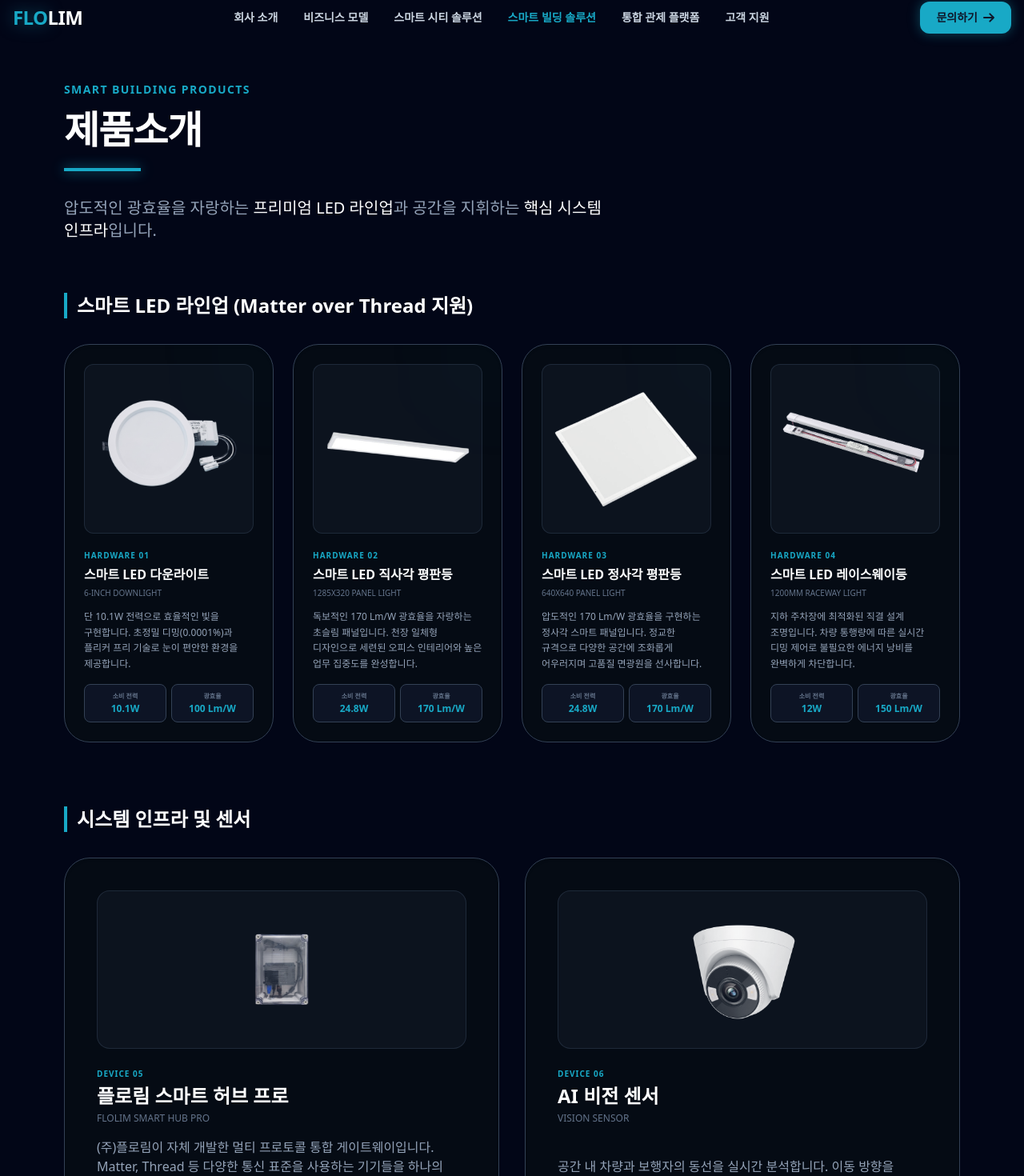
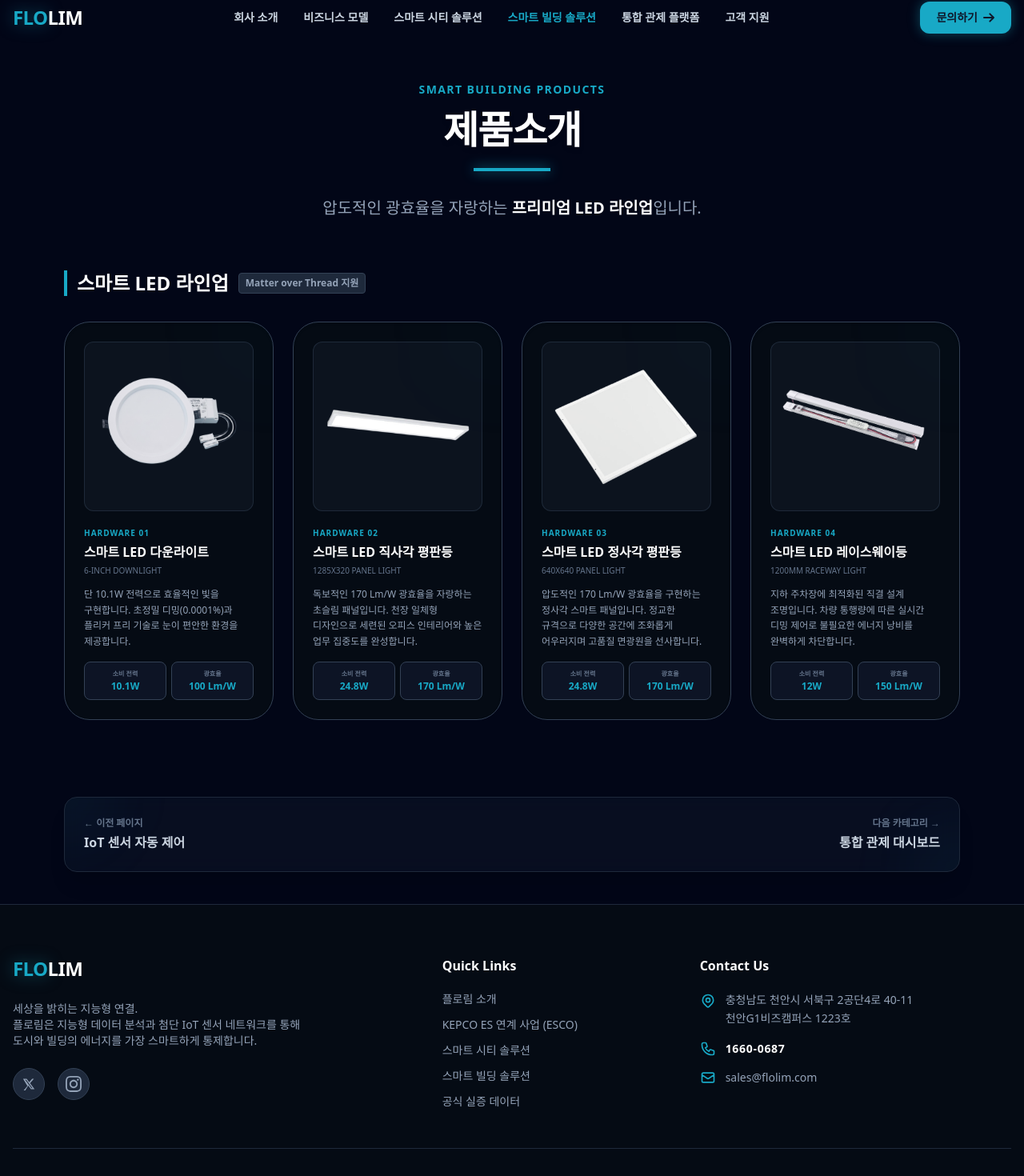
Before and after one commit to flolim-mj54/flolim-website, a React (Vite) app: page /smart-building/product in a window 1280 px wide. Shown: the part 18-1488 px from the top of the page at 80% size. Built offline with nearby package versions, Linux system fonts and the light colour scheme.

Commit message:
수정 ㅡ

```diff
--- a/src/pages/04_SmartBuilding/SmartBuildingProduct.tsx
+++ b/src/pages/04_SmartBuilding/SmartBuildingProduct.tsx
@@ -1,3 +1,4 @@
+import PageHeader from "../../components/PageHeader";
 import BottomNav from "../../components/BottomNav";
 
 const SmartBuildingProduct = () => {
@@ -48,47 +49,34 @@ const SmartBuildingProduct = () => {
     },
   ];
 
-  const systemHardwares = [
-    {
-      id: "05",
-      title: "플로림 스마트 허브 프로",
-      subtitle: "Flolim Smart Hub Pro",
-      image: "/images/building_smart_hub_pro.png",
-      desc: "(주)플로림이 자체 개발한 멀티 프로토콜 통합 게이트웨이입니다. Matter, Thread 등 다양한 통신 표준을 사용하는 기기들을 하나의 네트워크로 완벽하게 연동합니다.",
-    },
-    {
-      id: "06",
-      title: "AI 비전 센서",
-      subtitle: "Vision Sensor",
-      image: "/images/building_vision_sensor.png",
-      desc: "공간 내 차량과 보행자의 동선을 실시간 분석합니다. 이동 방향을 예측하여 조명을 미리 밝히는 정밀 동체 추적 기술의 핵심 센서입니다.",
-    },
-  ];
-
   return (
     <div className="pb-10 relative overflow-hidden bg-[#020617] min-h-screen text-slate-200">
-      <div className="container mx-auto px-4 max-w-6xl">
-        <div className="text-left pt-10 mb-16 animate-fade-in">
-          <p className="text-flolim font-bold tracking-widest mb-4 uppercase text-sm">
-            Smart Building Products
-          </p>
-          <h1 className="text-4xl md:text-5xl font-black text-white mb-6 tracking-tight">
-            제품소개
-          </h1>
-          <div className="w-24 h-1 bg-flolim mb-8 shadow-[0_0_15px_rgba(24,169,198,0.8)]"></div>
-          <p className="text-lg md:text-xl text-slate-400 font-light max-w-3xl leading-relaxed break-keep">
+      {/* 💡 다른 페이지와 동일하게 가운데 정렬된 PageHeader 적용 */}
+      <PageHeader
+        category="Smart Building Products"
+        title="제품소개"
+        subtitle={
+          <>
             압도적인 광효율을 자랑하는{" "}
-            <strong className="text-white">프리미엄 LED 라인업</strong>과 공간을
-            지휘하는 <strong className="text-white">핵심 시스템 인프라</strong>
+            <strong className="text-white font-bold">
+              프리미엄 LED 라인업
+            </strong>
             입니다.
-          </p>
-        </div>
+          </>
+        }
+      />
 
-        {/* 1. 스마트 LED 라인업 */}
-        <section className="relative z-10 mb-20">
-          <h2 className="text-2xl font-bold text-white mb-8 border-l-4 border-flolim pl-3">
-            스마트 LED 라인업 (Matter over Thread 지원)
-          </h2>
+      <div className="container mx-auto px-4 max-w-6xl mt-10">
+        <section className="relative z-10 mb-16">
+          <div className="flex items-center gap-3 mb-8 border-l-4 border-flolim pl-3">
+            <h2 className="text-xl md:text-2xl font-bold text-white">
+              스마트 LED 라인업
+            </h2>
+            <span className="bg-slate-800 text-slate-400 text-[10px] md:text-xs px-2 py-1 rounded border border-slate-700 font-bold">
+              Matter over Thread 지원
+            </span>
+          </div>
+
           <div className="grid grid-cols-1 sm:grid-cols-2 md:grid-cols-4 gap-6">
             {ledProducts.map((hw) => (
               <div
@@ -138,43 +126,6 @@ const SmartBuildingProduct = () => {
           </div>
         </section>
 
-        {/* 2. 시스템 인프라 */}
-        <section className="relative z-10 mb-16">
-          <h2 className="text-2xl font-bold text-white mb-8 border-l-4 border-flolim pl-3">
-            시스템 인프라 및 센서
-          </h2>
-          <div className="grid grid-cols-1 md:grid-cols-2 gap-8">
-            {systemHardwares.map((hw) => (
-              <div
-                key={hw.id}
-                className="bg-[#050b14] p-8 md:p-10 rounded-[2rem] border border-slate-700 shadow-inner hover:border-flolim/50 transition-all duration-500 relative overflow-hidden group flex flex-col h-full"
-              >
-                <div className="w-full aspect-[21/9] bg-slate-800/30 rounded-2xl mb-6 flex items-center justify-center p-6 border border-slate-700/50 overflow-hidden relative">
-                  <img
-                    src={hw.image}
-                    alt={hw.title}
-                    className="max-w-full max-h-full object-contain mix-blend-screen drop-shadow-xl group-hover:scale-110 transition-transform duration-700 relative z-10"
-                  />
-                </div>
-                <div className="relative z-10 flex flex-col flex-grow">
-                  <span className="text-flolim text-[10px] font-bold uppercase tracking-widest block mb-1">
-                    Device {hw.id}
-                  </span>
-                  <h3 className="text-xl md:text-2xl font-bold text-white group-hover:text-flolim transition-colors break-keep mb-1">
-                    {hw.title}
-                  </h3>
-                  <span className="text-slate-500 text-xs font-medium uppercase block mb-4">
-                    {hw.subtitle}
-                  </span>
-                  <p className="text-slate-400 font-light leading-relaxed text-sm md:text-base break-keep mt-auto">
-                    {hw.desc}
-                  </p>
-                </div>
-              </div>
-            ))}
-          </div>
-        </section>
-
         <BottomNav
           prev={{
             label: "이전 페이지",
--- a/src/pages/04_SmartBuilding/SmartBuildingSensor.tsx
+++ b/src/pages/04_SmartBuilding/SmartBuildingSensor.tsx
@@ -16,6 +16,24 @@ const SmartBuildingSensor = () => {
 
   const dimmingMiddle = Math.round(Math.max(50, 100 - sunlight / 2));
   const dimmingWindow = Math.round(Math.max(10, 100 - sunlight));
+
+  // 💡 센서/허브 장비 데이터 복구
+  const systemHardwares = [
+    {
+      id: "01",
+      title: "플로림 스마트 허브 프로",
+      subtitle: "Flolim Smart Hub Pro",
+      image: "/images/building_smart_hub_pro.png",
+      desc: "(주)플로림이 자체 개발한 멀티 프로토콜 통합 게이트웨이입니다. Matter, Thread 등 다양한 통신 표준을 사용하는 기기들을 하나의 네트워크로 완벽하게 연동합니다.",
+    },
+    {
+      id: "02",
+      title: "AI 비전 센서",
+      subtitle: "Vision Sensor",
+      image: "/images/building_vision_sensor.png",
+      desc: "공간 내 차량과 보행자의 동선을 실시간 분석합니다. 이동 방향을 예측하여 조명을 미리 밝히는 정밀 동체 추적 기술의 핵심 센서입니다.",
+    },
+  ];
 
   return (
     <div className="pb-10 overflow-x-hidden bg-[#020617] min-h-screen text-slate-200">
@@ -224,6 +242,46 @@ const SmartBuildingSensor = () => {
           </div>
         </section>
 
+        {/* 💡 3. 복구된 시스템 인프라 및 센서 하드웨어 섹션 */}
+        <section className="mb-16 relative z-10">
+          <div className="flex items-center gap-3 mb-8 border-l-4 border-flolim pl-3">
+            <h2 className="text-xl md:text-2xl font-bold text-white">
+              시스템 인프라 및 센서
+            </h2>
+          </div>
+          <div className="grid grid-cols-1 md:grid-cols-2 gap-8">
+            {systemHardwares.map((hw) => (
+              <div
+                key={hw.id}
+                className="bg-[#050b14] p-8 md:p-10 rounded-[2rem] border border-slate-700 shadow-inner hover:border-flolim/50 transition-all duration-500 relative overflow-hidden group flex flex-col h-full"
+              >
+                <div className="absolute -right-10 -top-10 w-40 h-40 bg-flolim/5 rounded-full z-0 group-hover:scale-150 transition-transform duration-700 blur-3xl pointer-events-none"></div>
+                <div className="w-full aspect-[21/9] bg-slate-800/30 rounded-2xl mb-6 flex items-center justify-center p-6 border border-slate-700/50 overflow-hidden relative">
+                  <img
+                    src={hw.image}
+                    alt={hw.title}
+                    className="max-w-full max-h-full object-contain mix-blend-screen drop-shadow-xl group-hover:scale-110 transition-transform duration-700 relative z-10"
+                  />
+                </div>
+                <div className="relative z-10 flex flex-col flex-grow">
+                  <span className="text-flolim text-[10px] font-bold uppercase tracking-widest block mb-1">
+                    Device {hw.id}
+                  </span>
+                  <h3 className="text-xl md:text-2xl font-bold text-white group-hover:text-flolim transition-colors break-keep mb-1">
+                    {hw.title}
+                  </h3>
+                  <span className="text-slate-500 text-xs font-medium uppercase block mb-4">
+                    {hw.subtitle}
+                  </span>
+                  <p className="text-slate-400 font-light leading-relaxed text-sm md:text-base break-keep mt-auto">
+                    {hw.desc}
+                  </p>
+                </div>
+              </div>
+            ))}
+          </div>
+        </section>
+
         <BottomNav
           prev={{
             label: "이전 페이지",
```
